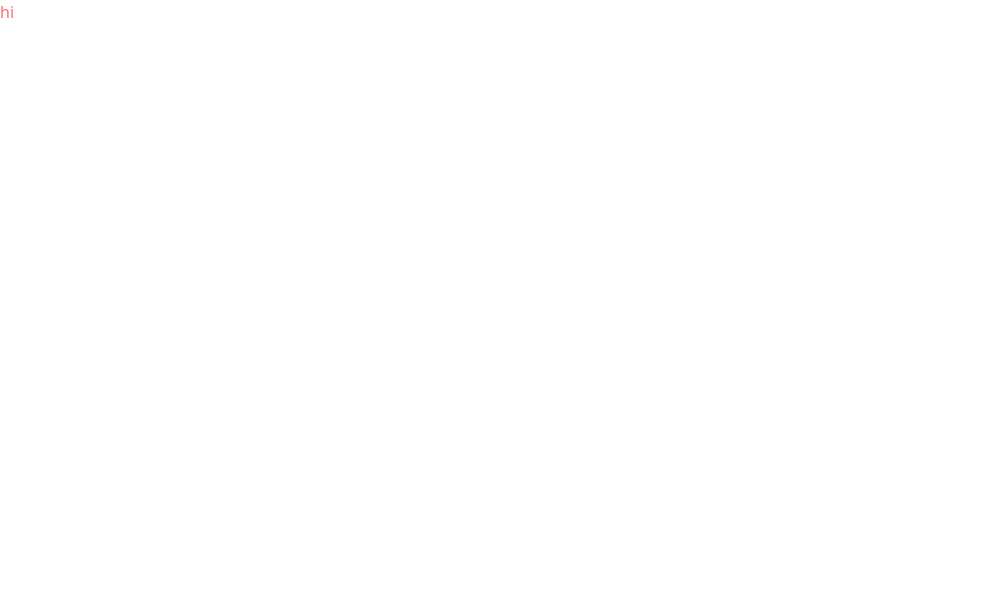
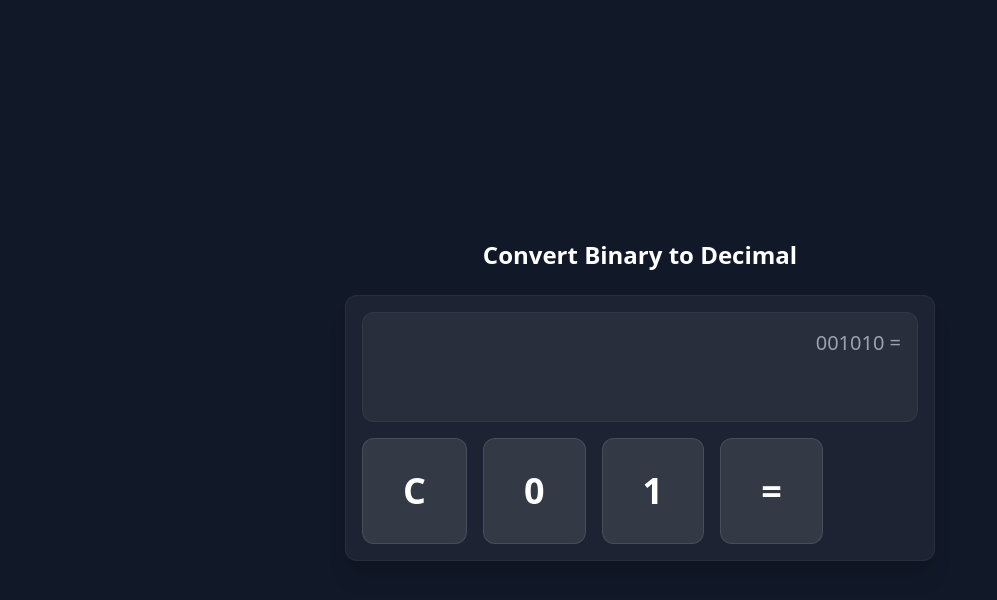
Before and after one commit to phisith/Bin2Dec, a React (Vite) app: page / in a window 1280 px wide. Shown: the top 600 px of the page, without its empty margins (0-997 px from the left). Built offline with nearby package versions, Linux system fonts and the light colour scheme.

Commit message:
simple page design and button component

```diff
--- a/src/App.tsx
+++ b/src/App.tsx
@@ -1,11 +1,25 @@
-import { useState } from 'react'
+import Button from "./Button";
 
 function App() {
-  const [count, setCount] = useState(0)
-
   return (
-    <div className='text-red-400'>hi</div>
-  )
+    <div className="flex flex-col h-screen justify-center items-center bg-gray-900 gap-6">
+      <h1 className="text-white font-extrabold text-2xl">
+        Convert Binary to Decimal
+      </h1>
+      <div className="flex flex-col border border-white/5 bg-white/5 rounded-xl shadow-xl p-4 gap-4">
+        <div className="flex flex-col text-right border border-white/5 bg-white/5 rounded-xl p-4 gap-2">
+          <span className="text-gray-400 text-xl">001010 =</span>
+          <input className="text-right text-4xl bg-transparent text-white" />
+        </div>
+        <div className="flex gap-4">
+          <Button title={"C"} />
+          <Button title={"0"} />
+          <Button title={"1"} />
+          <Button title={"="} />
+        </div>
+      </div>
+    </div>
+  );
 }
 
-export default App
+export default App;
--- /dev/null
+++ b/src/Button.tsx
@@ -0,0 +1,10 @@
+interface PropName {
+  title: string;
+}
+export default function Button({ title }: PropName) {
+  return (
+    <button className="border rounded-xl text-white border-white/10 bg-white/10 hover:border-white/20 hover:bg-white/20 active:border-gray-100/5 active:bg-gray-100/5 py-8 px-10 font-bold text-4xl">
+      {title}
+    </button>
+  );
+}
```
